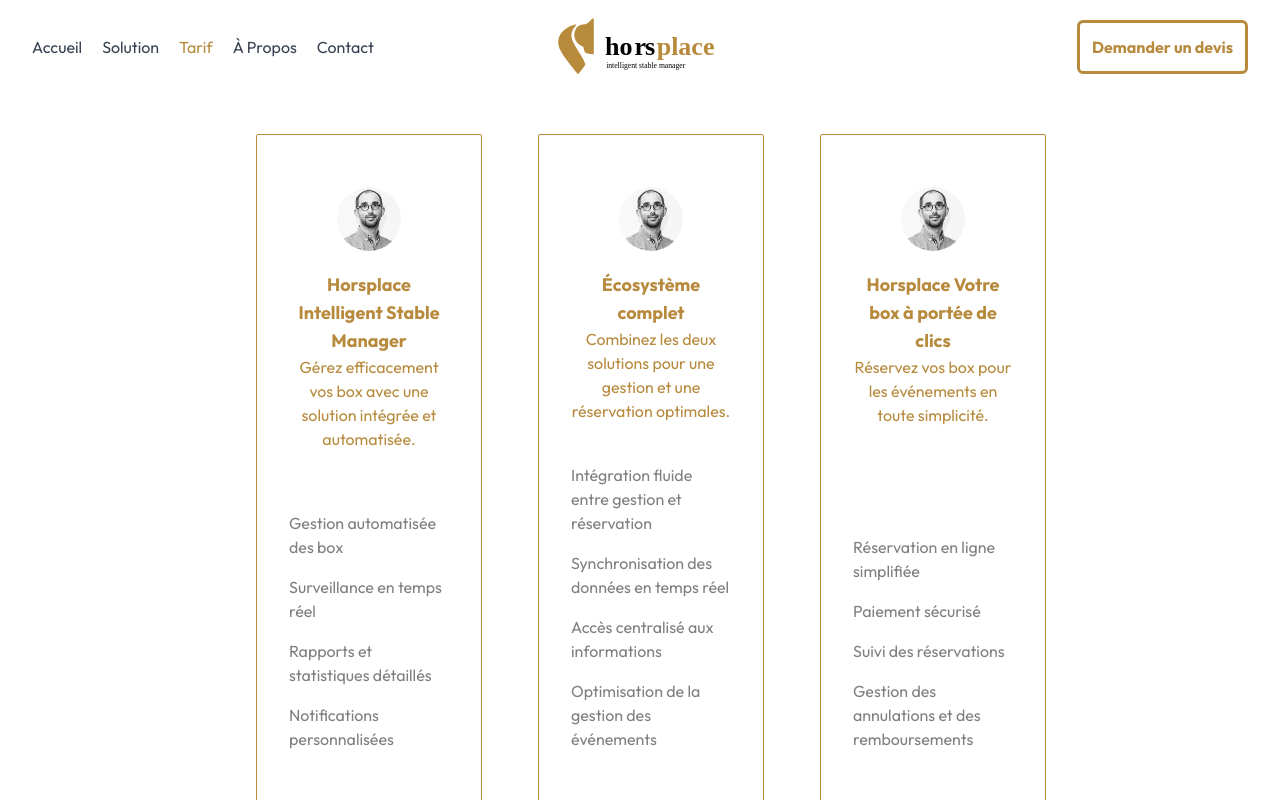
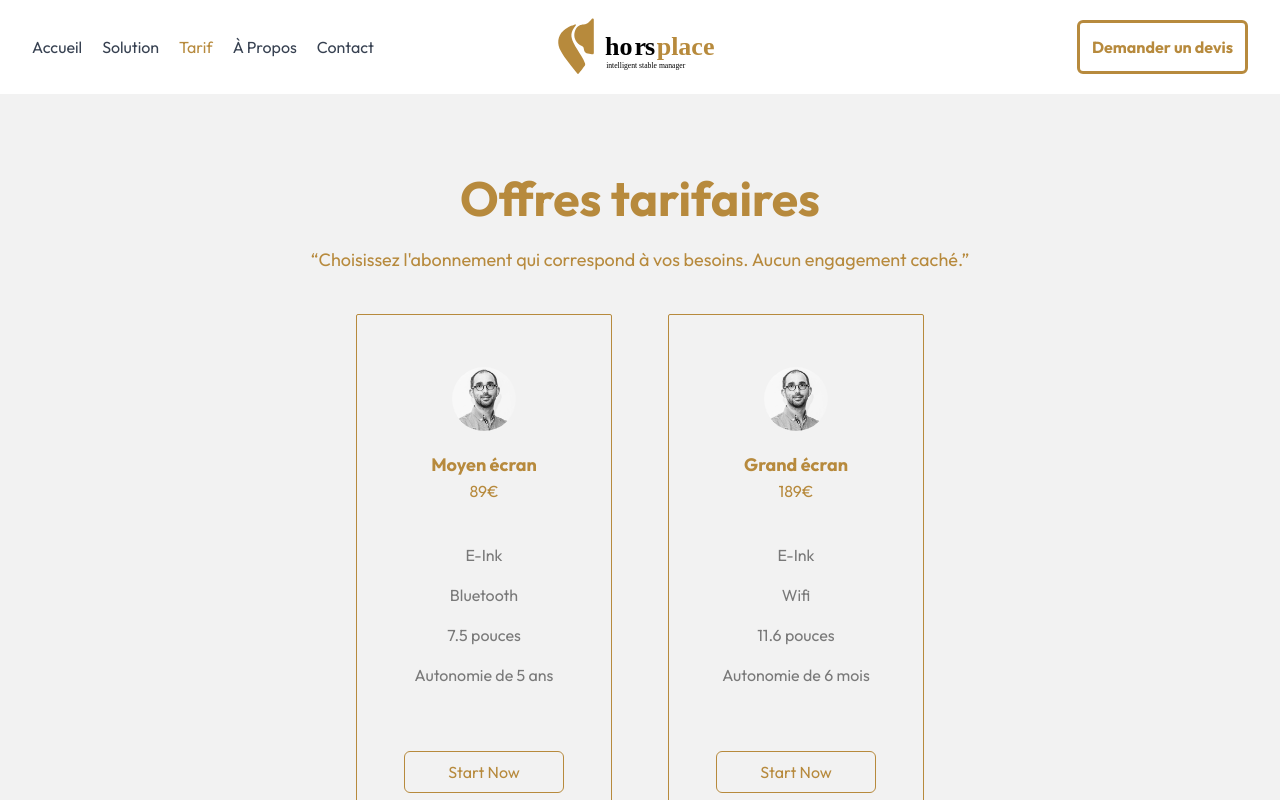
Before and after one commit to Nyttho/horseplace, a Next.js app: page /tarif in a window 1280 px wide. Shown: the top 800 px of the page. Built offline with nearby package versions, Linux system fonts and the light colour scheme.

Commit message:
offers new version

```diff
--- a/app/components/Offer.jsx
+++ b/app/components/Offer.jsx
@@ -3,16 +3,16 @@
 
 export default function Offer({ offer }) {
   return (
-    <div className="flex-1 flex flex-col items-center justify-center border-[1px] border-primary-dark p-8 rounded-sm">
+    <div className="w-64 flex flex-col items-center justify-center border-[1px] border-primary-dark p-8 rounded-sm">
       <div className="w-16 h-16 bg-primary-dark rounded-full my-5 overflow-hidden">
         <Image src={offer.img} alt={offer.title} width={500} height={500} />
       </div>
       <div className="text-primary-dark mb-10 text-center flex-grow">
         <h3 className="text-lg font-bold">{offer.title}</h3>
-        <h4>{offer.subtitle}</h4>
+        <h4>{offer.price}€</h4>
       </div>
       <div>
-        <ul className="space-y-4 text-black/50">
+        <ul className="space-y-4 text-black/50 text-center">
           {offer.features.map((feature, index) => (
             <li key={index}>{feature}</li>
           ))}
--- a/app/tarif/page.jsx
+++ b/app/tarif/page.jsx
@@ -6,35 +6,28 @@
   const fakeOffers = [
     {
       id: 1,
-      title: "Horsplace Intelligent Stable Manager",
-      subtitle: "Gérez efficacement vos box avec une solution intégrée et automatisée.",
+      title: "Moyen écran",
+      price: 89,
       img: avatar,
-      features: ["Gestion automatisée des box", "Surveillance en temps réel", "Rapports et statistiques détaillés", "Notifications personnalisées"]
+      features: ["E-Ink", "Bluetooth", "7.5 pouces", "Autonomie de 5 ans"]
 
     },
     {
       id: 2,
-      title: "Écosystème complet",
-      subtitle: "Combinez les deux solutions pour une gestion et une réservation optimales.",
+      title: "Grand écran",
+      price: 189,
       img: avatar,
-      features: ["Intégration fluide entre gestion et réservation", "Synchronisation des données en temps réel", "Accès centralisé aux informations", "Optimisation de la gestion des événements"]
-
-
-    },
-    {
-      id: 3,
-      title: "Horsplace Votre box à portée de clics",
-      subtitle: "Réservez vos box pour les événements en toute simplicité.",
-      img: avatar,
-      features: ["Réservation en ligne simplifiée", "Paiement sécurisé", "Suivi des réservations", "Gestion des annulations et des remboursements"]
-
-
+      features: ["E-Ink", "Wifi", "11.6 pouces", "Autonomie de 6 mois"]
     },
   ]
   return(
 <>
-    <section>
-        <div className="flex gap-14 w-3/5 mx-auto my-10">
+    <section className="bg-secondary-light py-10">
+      <div className="text-primary-dark text-center mt-10">
+        <h2 className="text-5xl font-bold mb-6">Offres tarifaires</h2>
+        <q className="text-lg">Choisissez l'abonnement qui correspond à vos besoins. Aucun engagement caché.</q>
+      </div>
+        <div className="flex gap-14 w-3/5 mx-auto my-10 justify-center">
           {fakeOffers.map(fake => (
             <Offer key={fake.id} offer={fake}/>
           ))}
```
